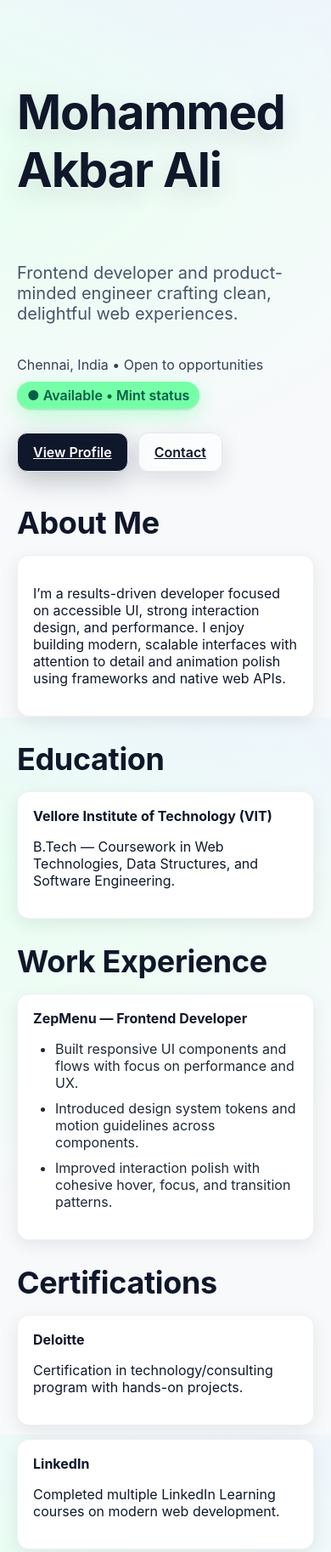
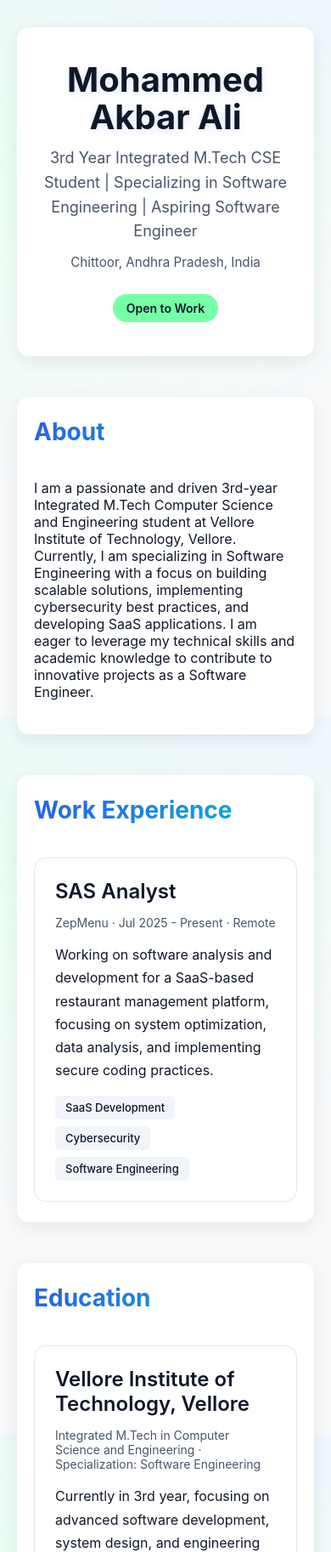
Before and after one commit to akbarali2k6/akbarali2k6.github.io, a plain HTML site: page index.html in a window 390 px wide. Shown: the top 1826 px of the page at 85% size. Drawn offline with Linux system fonts and the light colour scheme.

Commit message:
Professional portfolio with enhanced design and LinkedIn data

```diff
--- a/index.html
+++ b/index.html
@@ -1,8 +1,8 @@
 <!DOCTYPE html>
 <html lang="en">
 <head>
-  <meta charset="UTF-8" />
-  <meta name="viewport" content="width=device-width, initial-scale=1.0" />
+  <meta charset="UTF-8">
+  <meta name="viewport" content="width=device-width, initial-scale=1.0">
   <title>Mohammed Akbar Ali - Portfolio</title>
   <style>
     :root {
@@ -18,7 +18,6 @@
       --radius: 14px;
       --bezier: cubic-bezier(0.16, 1, 0.3, 1);
     }
-
     html, body { height: 100%; }
     body {
       margin: 0;
@@ -30,157 +29,282 @@
       -webkit-font-smoothing: antialiased;
       -moz-osx-font-smoothing: grayscale;
     }
-
     .container { max-width: 1120px; margin: 0 auto; padding: 32px 20px 64px; }
 
     /* Header */
-    header.hero { display: grid; gap: 18px; padding-top: 28px; padding-bottom: 10px; }
-    .name {
-      font-size: 3.5rem; /* required */
-      font-weight: 700;  /* required */
-      letter-spacing: -0.02em;
-      text-shadow: 0 2px 0 rgba(255,255,255,0.6), 0 10px 30px rgba(2,8,23,0.12); /* required */
+    .header {
+      text-align: center;
+      margin-bottom: 48px;
+      padding: 40px 24px;
+      background: var(--surface);
+      border-radius: var(--radius);
+      box-shadow: var(--shadow);
     }
-    .subtitle { font-size: 1.25rem; color: var(--muted); }
-    .meta { display: flex; flex-wrap: wrap; gap: 10px 14px; align-items: center; color: #334155; }
+    .header h1 {
+      margin: 0 0 8px;
+      font-size: 3.5rem;
+      font-weight: 700;
+      line-height: 1.1;
+      text-shadow: 0 2px 10px rgba(37, 99, 235, 0.15);
+    }
+    .subtitle {
+      font-size: 1.125rem;
+      color: var(--muted);
+      margin: 12px 0;
+      line-height: 1.6;
+    }
+    .location {
+      font-size: 0.95rem;
+      color: var(--muted);
+      margin: 8px 0 16px;
+    }
     .badge {
-      display: inline-flex; align-items: center; gap: 8px;
-      padding: 6px 12px; border-radius: 999px;
-      background: var(--mint); color: #065f46; font-weight: 600;
-      box-shadow: 0 2px 0 rgba(0,0,0,0.08), 0 8px 22px rgba(117,255,167,0.45);
-      transition: transform .5s var(--bezier), box-shadow .5s var(--bezier), filter .5s var(--bezier);
+      display: inline-block;
+      padding: 8px 16px;
+      background: var(--mint);
+      color: var(--text);
+      border-radius: 20px;
+      font-size: 0.875rem;
+      font-weight: 600;
+      margin-top: 12px;
     }
-    .badge:hover { transform: translateY(-1px) scale(1.02); box-shadow: 0 2px 0 rgba(0,0,0,0.08), var(--shadow-lg); filter: saturate(1.15); }
-
-    .cta { display: flex; gap: 12px; margin-top: 10px; flex-wrap: wrap; }
-    .btn { position: relative; display: inline-flex; align-items: center; gap: 10px; padding: 12px 18px; border-radius: 12px; border: 1px solid #e2e8f0; background: #0f172a; color: #fff; font-weight: 600; box-shadow: 0 10px 30px rgba(15,23,42,0.25); transition: transform .5s var(--bezier), box-shadow .5s var(--bezier), background .5s var(--bezier); }
-    .btn:hover { transform: translateY(-2px); box-shadow: var(--shadow-lg); }
-    .btn.secondary { background: rgba(255,255,255,0.6); color: #0f172a; backdrop-filter: blur(8px); box-shadow: 0 8px 26px rgba(2,8,23,0.12), inset 0 1px 0 rgba(255,255,255,0.6); }
-    .btn.secondary:hover { background: rgba(255,255,255,0.9); box-shadow: var(--shadow-lg); }
 
     /* Sections */
-    section { margin-top: 28px; }
-    .section-title { font-size: 2.25rem; font-weight: 700; letter-spacing: -0.01em; margin: 8px 0 16px; }
-    .grid { display: grid; gap: 16px; }
-    @media(min-width: 720px){ .grid.cols-2{ grid-template-columns: 1fr 1fr; } .grid.cols-3{ grid-template-columns: repeat(3, 1fr);} }
+    .section {
+      margin-bottom: 48px;
+      background: var(--surface);
+      border-radius: var(--radius);
+      padding: 32px;
+      box-shadow: var(--shadow);
+      transition: box-shadow 0.3s var(--bezier), transform 0.3s var(--bezier);
+    }
+    .section:hover {
+      box-shadow: var(--shadow-lg);
+      transform: translateY(-2px);
+    }
+    .section h2 {
+      margin: 0 0 24px;
+      font-size: 2.25rem;
+      font-weight: 700;
+      border-bottom: 3px solid transparent;
+      padding-bottom: 12px;
+      background: linear-gradient(to right, var(--primary), #06b6d4);
+      -webkit-background-clip: text;
+      -webkit-text-fill-color: transparent;
+      background-clip: text;
+      transition: border-color 0.3s var(--bezier);
+    }
+    .section:hover h2 {
+      border-bottom-color: var(--primary);
+    }
 
     /* Cards */
     .card {
-      position: relative; background: var(--surface); border: 1px solid rgba(15,23,42,0.06); border-radius: var(--radius); padding: 18px; box-shadow: var(--shadow);
-      transition: box-shadow .6s var(--bezier), transform .6s var(--bezier), border-color .6s var(--bezier);
+      padding: 24px;
+      margin-bottom: 24px;
+      background: var(--surface);
+      border: 1px solid #e2e8f0;
+      border-radius: var(--radius);
+      transition: all 0.3s var(--bezier);
+      position: relative;
       overflow: hidden;
     }
-    .card:hover { box-shadow: var(--shadow-lg); transform: translateY(-2px); border-color: rgba(15,23,42,0.12); }
-    .card .topbar { position: absolute; inset: 0 0 auto 0; height: 6px; background: linear-gradient(90deg, #22d3ee, #6366f1, #f472b6); transform-origin: left; transform: scaleX(0); transition: transform .7s var(--bezier); }
-    .card:hover .topbar { transform: scaleX(1); }
+    .card::before {
+      content: '';
+      position: absolute;
+      top: 0;
+      left: 0;
+      right: 0;
+      height: 3px;
+      background: linear-gradient(to right, var(--primary), #06b6d4);
+      transform: scaleX(0);
+      transition: transform 0.3s var(--bezier);
+    }
+    .card:hover::before {
+      transform: scaleX(1);
+    }
+    .card:hover {
+      border-color: var(--primary);
+      box-shadow: 0 8px 24px rgba(37, 99, 235, 0.12);
+      transform: translateY(-4px);
+    }
+    .card:last-child { margin-bottom: 0; }
+    .card h3 {
+      margin: 0 0 8px;
+      font-size: 1.5rem;
+      font-weight: 600;
+    }
+    .card .meta {
+      font-size: 0.875rem;
+      color: var(--muted);
+      margin-bottom: 12px;
+    }
+    .card .description {
+      line-height: 1.7;
+      color: var(--text);
+      margin-bottom: 16px;
+    }
 
-    /* Skill item */
-    .skill { padding: 12px 14px; border-radius: 12px; border: 1px solid #e5e7eb; background: #f8fafc; font-weight: 600; color: #0f172a; transition: background .5s var(--bezier), box-shadow .5s var(--bezier), transform .5s var(--bezier); }
-    .skill:hover { background: linear-gradient(135deg, #eef2ff, #ecfeff); box-shadow: 0 10px 28px rgba(99,102,241,0.18); transform: translateY(-1px); }
+    /* Tags */
+    .tags {
+      display: flex;
+      flex-wrap: wrap;
+      gap: 8px;
+      margin-top: 12px;
+    }
+    .tag {
+      padding: 6px 12px;
+      background: #f1f5f9;
+      color: var(--text);
+      border-radius: 6px;
+      font-size: 0.8125rem;
+      font-weight: 500;
+    }
 
-    /* Lists */
-    .list { display: grid; gap: 10px; padding-left: 20px; }
-    .list li { margin-left: 6px; color: #1f2937; }
+    /* Skills */
+    .skills-grid {
+      display: grid;
+      grid-template-columns: repeat(auto-fit, minmax(200px, 1fr));
+      gap: 16px;
+    }
+    .skill-item {
+      padding: 20px;
+      background: #f8fafc;
+      border-radius: var(--radius);
+      text-align: center;
+      font-weight: 500;
+      transition: all 0.3s var(--bezier);
+      cursor: pointer;
+    }
+    .skill-item:hover {
+      background: linear-gradient(135deg, #eaf3ff 0%, #e8fff1 100%);
+      transform: translateY(-4px);
+      box-shadow: 0 8px 24px rgba(37, 99, 235, 0.12);
+    }
 
-    /* Footer */
-    footer { margin-top: 26px; padding: 24px 0; color: var(--muted); font-size: 0.95rem; }
+    /* Activities */
+    .activities-list {
+      list-style: none;
+      padding: 0;
+      margin: 0;
+    }
+    .activities-list li {
+      padding: 16px 0;
+      border-bottom: 1px solid #e2e8f0;
+      line-height: 1.6;
+    }
+    .activities-list li:last-child { border-bottom: none; }
+    .activities-list li::before {
+      content: '▸';
+      color: var(--primary);
+      font-weight: bold;
+      margin-right: 12px;
+    }
+
+    /* Buttons */
+    .btn {
+      display: inline-block;
+      padding: 12px 24px;
+      background: var(--primary);
+      color: white;
+      border-radius: var(--radius);
+      text-decoration: none;
+      font-weight: 600;
+      transition: all 0.3s var(--bezier);
+      box-shadow: 0 4px 12px rgba(37, 99, 235, 0.3);
+      backdrop-filter: blur(10px);
+    }
+    .btn:hover {
+      background: #1d4ed8;
+      box-shadow: 0 8px 20px rgba(37, 99, 235, 0.4);
+      transform: translateY(-2px);
+    }
+
+    /* Responsive */
+    @media (max-width: 768px) {
+      .header h1 { font-size: 2.5rem; }
+      .section h2 { font-size: 1.75rem; }
+      .section { padding: 24px 20px; }
+    }
   </style>
 </head>
 <body>
   <div class="container">
-    <header class="hero">
-      <h1 class="name">Mohammed Akbar Ali</h1>
-      <p class="subtitle">Frontend developer and product-minded engineer crafting clean, delightful web experiences.</p>
-      <div class="meta">
-        <span>Chennai, India • Open to opportunities</span>
-        <span class="badge" title="Actively learning and building">● Available • Mint status</span>
-      </div>
-      <div class="cta">
-        <a class="btn" href="#about">View Profile</a>
-        <a class="btn secondary" href="#contact">Contact</a>
-      </div>
-    </header>
+    <div class="header">
+      <h1>Mohammed Akbar Ali</h1>
+      <p class="subtitle">3rd Year Integrated M.Tech CSE Student | Specializing in Software Engineering | Aspiring Software Engineer</p>
+      <p class="location">Chittoor, Andhra Pradesh, India</p>
+      <span class="badge">Open to Work</span>
+    </div>
 
-    <section id="about">
-      <h2 class="section-title">About Me</h2>
+    <div class="section">
+      <h2>About</h2>
+      <p>I am a passionate and driven 3rd-year Integrated M.Tech Computer Science and Engineering student at Vellore Institute of Technology, Vellore. Currently, I am specializing in Software Engineering with a focus on building scalable solutions, implementing cybersecurity best practices, and developing SaaS applications. I am eager to leverage my technical skills and academic knowledge to contribute to innovative projects as a Software Engineer.</p>
+    </div>
+
+    <div class="section">
+      <h2>Work Experience</h2>
       <div class="card">
-        <div class="topbar"></div>
-        <p>
-          I’m a results-driven developer focused on accessible UI, strong interaction design, and performance. I enjoy building modern, scalable interfaces with attention to detail and animation polish using frameworks and native web APIs.
-        </p>
-      </div>
-    </section>
-
-    <section id="education">
-      <h2 class="section-title">Education</h2>
-      <div class="card">
-        <div class="topbar"></div>
-        <strong>Vellore Institute of Technology (VIT)</strong>
-        <p>B.Tech — Coursework in Web Technologies, Data Structures, and Software Engineering.</p>
-      </div>
-    </section>
-
-    <section id="experience">
-      <h2 class="section-title">Work Experience</h2>
-      <div class="card">
-        <div class="topbar"></div>
-        <strong>ZepMenu — Frontend Developer</strong>
-        <ul class="list">
-          <li>Built responsive UI components and flows with focus on performance and UX.</li>
-          <li>Introduced design system tokens and motion guidelines across components.</li>
-          <li>Improved interaction polish with cohesive hover, focus, and transition patterns.</li>
-        </ul>
-      </div>
-    </section>
-
-    <section id="certs">
-      <h2 class="section-title">Certifications</h2>
-      <div class="grid cols-2">
-        <div class="card">
-          <div class="topbar"></div>
-          <strong>Deloitte</strong>
-          <p>Certification in technology/consulting program with hands-on projects.</p>
-        </div>
-        <div class="card">
-          <div class="topbar"></div>
-          <strong>LinkedIn</strong>
-          <p>Completed multiple LinkedIn Learning courses on modern web development.</p>
+        <h3>SAS Analyst</h3>
+        <p class="meta">ZepMenu · Jul 2025 - Present · Remote</p>
+        <p class="description">Working on software analysis and development for a SaaS-based restaurant management platform, focusing on system optimization, data analysis, and implementing secure coding practices.</p>
+        <div class="tags">
+          <span class="tag">SaaS Development</span>
+          <span class="tag">Cybersecurity</span>
+          <span class="tag">Software Engineering</span>
         </div>
       </div>
-    </section>
+    </div>
 
-    <section id="skills">
-      <h2 class="section-title">Skills</h2>
-      <div class="grid cols-3">
-        <div class="skill">HTML5</div>
-        <div class="skill">CSS3</div>
-        <div class="skill">JavaScript</div>
-        <div class="skill">React</div>
-        <div class="skill">Tailwind CSS</div>
-        <div class="skill">Node.js</div>
-        <div class="skill">Git & GitHub</div>
-        <div class="skill">Responsive Design</div>
+    <div class="section">
+      <h2>Education</h2>
+      <div class="card">
+        <h3>Vellore Institute of Technology, Vellore</h3>
+        <p class="meta">Integrated M.Tech in Computer Science and Engineering · Specialization: Software Engineering</p>
+        <p class="description">Currently in 3rd year, focusing on advanced software development, system design, and engineering principles.</p>
       </div>
-    </section>
+    </div>
 
-    <section id="activity">
-      <h2 class="section-title">Recent Activities</h2>
+    <div class="section">
+      <h2>Certifications</h2>
       <div class="card">
-        <div class="topbar"></div>
-        <ul class="list">
-          <li>Optimized CSS animations with GPU-friendly transforms and easing.</li>
-          <li>Refactored components to improve accessibility and keyboard navigation.</li>
-          <li>Shipped UI enhancements with consistent motion curve cubic-bezier(0.16, 1, 0.3, 1).</li>
-        </ul>
+        <h3>Deloitte Australia Cyber Job Simulation</h3>
+        <p class="meta">Issued Oct 2024 · Credential ID: 3ot9YHkrWa4YGKYjL</p>
+        <p class="description">Completed a comprehensive cybersecurity job simulation covering threat analysis, security frameworks, and incident response.</p>
+        <a href="https://forage-uploads-prod.s3.amazonaws.com/completion-certificates/Deloitte%20Australia/YPWCiGNTkr6QxcpEu_Deloitte%20Australia_3ot9YHkrWa4YGKYjL_1728802909701_completion_certificate.pdf" class="btn" target="_blank">View Credential</a>
       </div>
-    </section>
+      <div class="card">
+        <h3>Ethics in Generative AI</h3>
+        <p class="meta">LinkedIn Learning · Issued Oct 2024 · Credential ID: AZdxcJgkHjm2r8yv4r6vBTzCW0-p</p>
+        <p class="description">Explored ethical considerations, responsible AI practices, and governance frameworks for generative AI technologies.</p>
+        <a href="https://www.linkedin.com/learning/certificates/40ebc8dc99eb6c2e9c5ad062bc0d0b9301f00cd6a2c5c36e8b19bc1cf7a36168" class="btn" target="_blank">View Credential</a>
+      </div>
+    </div>
 
-    <footer>
-      © <span id="y"></span> Mohammed Akbar Ali. Built with care and precision.
-    </footer>
+    <div class="section">
+      <h2>Skills</h2>
+      <div class="skills-grid">
+        <div class="skill-item">SaaS Development</div>
+        <div class="skill-item">Cybersecurity</div>
+        <div class="skill-item">Software Engineering</div>
+        <div class="skill-item">System Analysis</div>
+        <div class="skill-item">Data Analysis</div>
+        <div class="skill-item">Secure Coding</div>
+        <div class="skill-item">Problem Solving</div>
+        <div class="skill-item">Ethical AI</div>
+      </div>
+    </div>
+
+    <div class="section">
+      <h2>Recent Activities</h2>
+      <ul class="activities-list">
+        <li>Started role as SAS Analyst at ZepMenu, focusing on SaaS platform development and optimization</li>
+        <li>Completed Deloitte Australia Cyber Job Simulation, gaining hands-on experience in cybersecurity practices</li>
+        <li>Earned Ethics in Generative AI certification from LinkedIn Learning</li>
+        <li>Actively pursuing Software Engineering specialization as part of Integrated M.Tech program at VIT Vellore</li>
+        <li>Open to new opportunities in Software Engineering roles</li>
+      </ul>
+    </div>
   </div>
-  <script>
-    document.getElementById('y').textContent = new Date().getFullYear();
-  </script>
 </body>
 </html>
```
